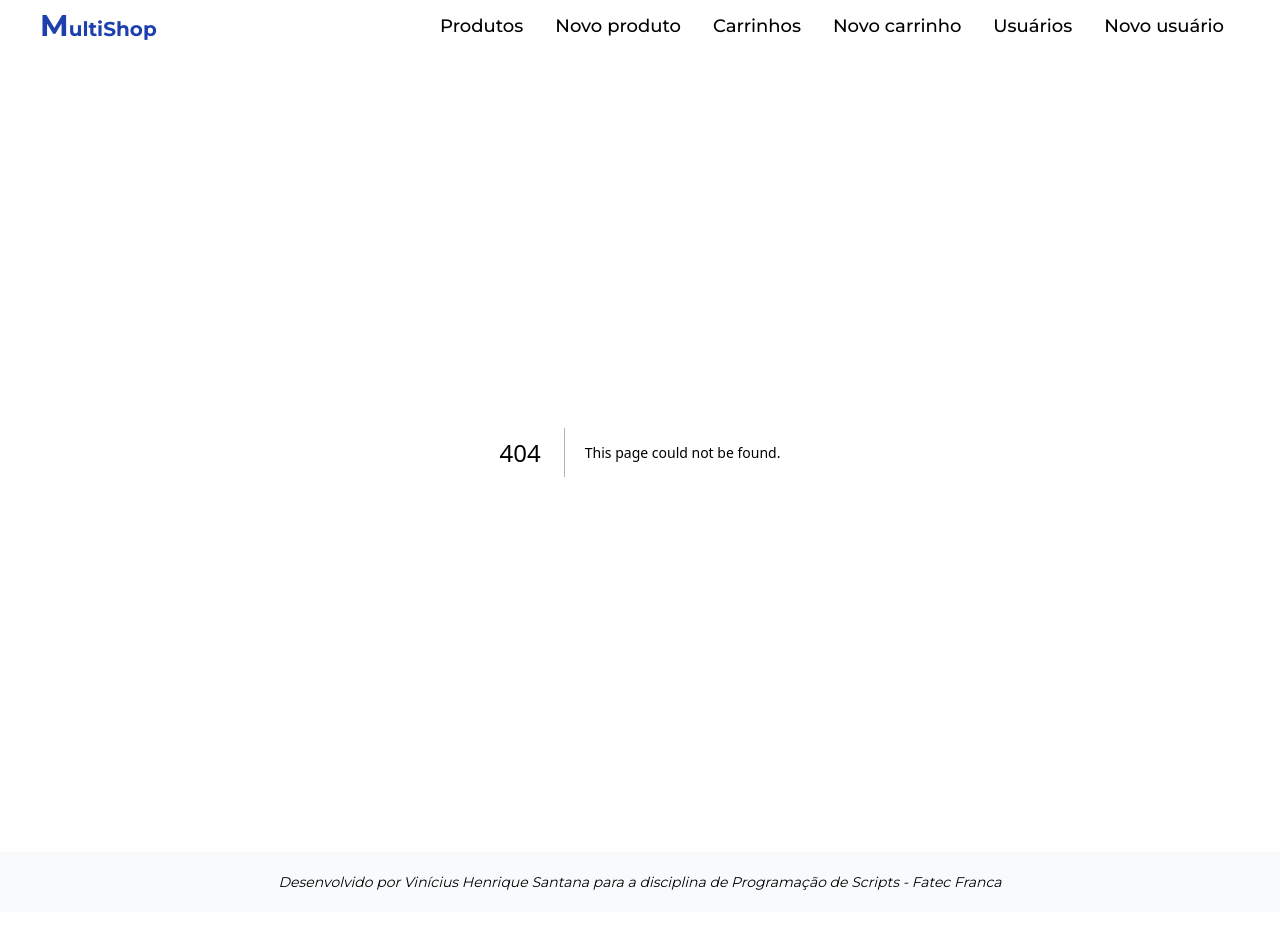
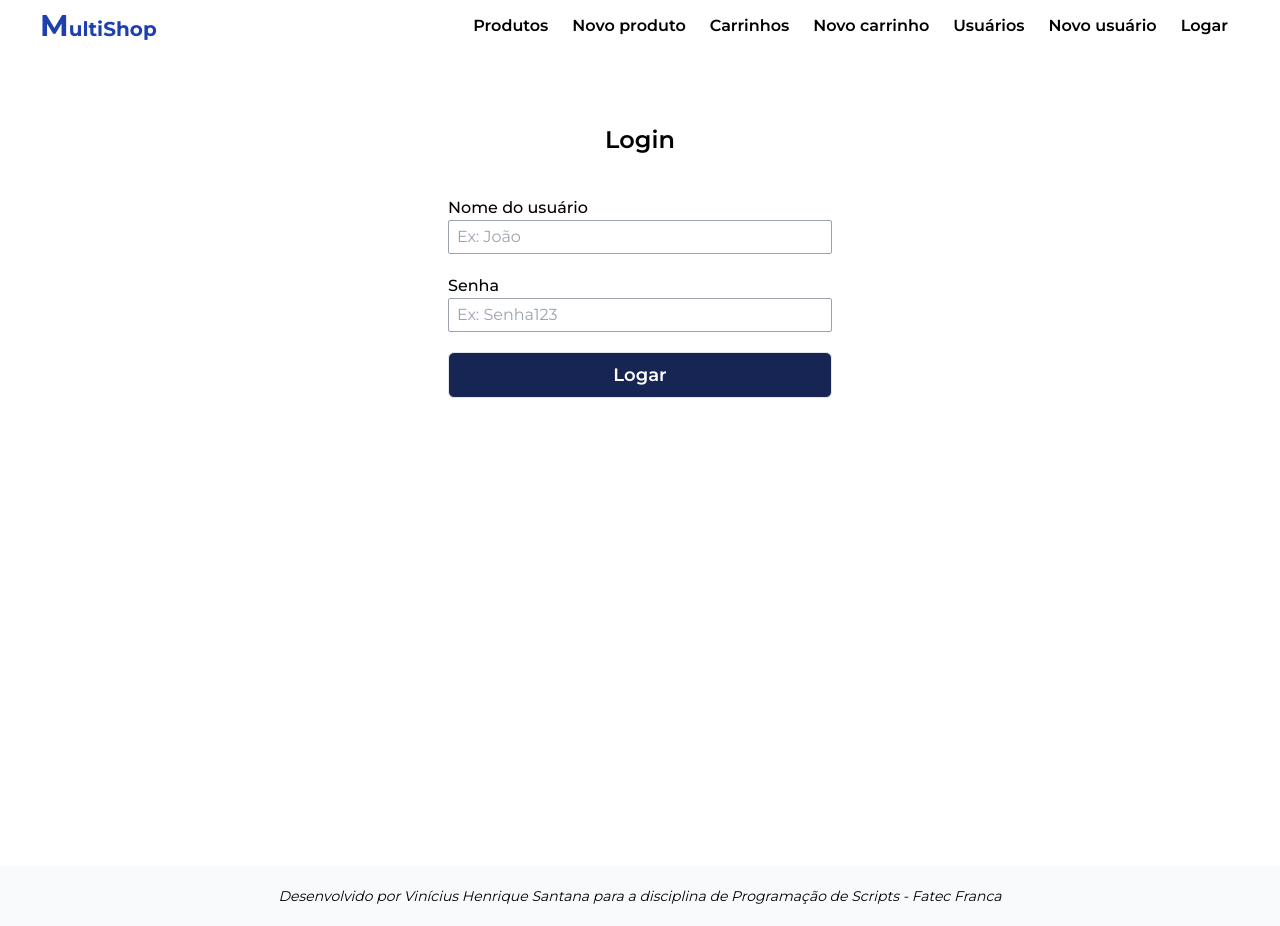
Before and after one commit to ViniciusSTN/gerenciador-ecomerce, a Next.js app: page /login in a window 1280 px wide. Before the commit this address had no page. Built offline with nearby package versions, Linux system fonts and the light colour scheme.

Commit message:
feat: add login

```diff
--- a/package.json
+++ b/package.json
@@ -15,6 +15,7 @@
     "react-dom": "^18",
     "react-toastify": "^10.0.5",
     "recoil": "^0.7.7",
+    "universal-cookie": "^7.2.2",
     "zod": "^3.23.8"
   },
   "devDependencies": {
--- /dev/null
+++ b/src/app/login/LoginSection.tsx
@@ -0,0 +1,103 @@
+'use client'
+
+import { createUserSession, userLogin } from '@/data/login'
+import { LoginDataType, LoginErrorsType } from '@/types/login'
+import React, { useState } from 'react'
+import { toast } from 'react-toastify'
+
+const initialData: LoginDataType = {
+  username: '',
+  password: '',
+}
+
+const initialErrors: LoginErrorsType = {
+  username: [],
+  password: [],
+}
+
+export const LoginSection = () => {
+  const [loginData, setLoginData] = useState<LoginDataType>(initialData)
+  const [loginErrors, setLoginErrors] = useState<LoginErrorsType>(initialErrors)
+
+  const handleInputChange = (event: React.ChangeEvent<HTMLInputElement>) => {
+    const { name, value } = event.target
+
+    setLoginErrors((prevState) => ({
+      ...prevState,
+      [name]: [],
+    }))
+
+    setLoginData((prevState) => ({
+      ...prevState,
+      [name]: value,
+    }))
+  }
+
+  const handleFormSubmit = async (event: React.FormEvent<HTMLFormElement>) => {
+    event.preventDefault()
+
+    const result = await userLogin(loginData)
+
+    if (result.success) {
+      createUserSession(result.data.token)
+      toast.success('Logado com sucesso')
+
+      setTimeout(() => {
+        window.location.href = '/'
+      }, 1500)
+    } else {
+      toast.warning('Usuário não encontrado')
+    }
+  }
+
+  return (
+    <section>
+      <h1 className="mb-10 text-center text-2xl font-semibold">Login</h1>
+
+      <form
+        action=""
+        className="mx-auto mb-24 flex max-w-96 flex-col gap-5"
+        onSubmit={handleFormSubmit}
+      >
+        <label className="flex flex-col">
+          <span className="font-medium">Nome do usuário</span>
+          <input
+            type="text"
+            placeholder="Ex: João"
+            className={`rounded-sm border px-2 py-1 ${loginErrors.username.length > 0 ? 'border-red' : 'border-gray-400'}`}
+            onChange={handleInputChange}
+            name="username"
+            value={loginData.username}
+          />
+          {loginErrors.username.length > 0 &&
+            loginErrors.username.map((error, index) => (
+              <small key={index}>{error}</small>
+            ))}
+        </label>
+
+        <label className="flex flex-col">
+          <span className="font-medium">Senha</span>
+          <input
+            type="password"
+            placeholder="Ex: Senha123"
+            className={`rounded-sm border px-2 py-1 ${loginErrors.password.length > 0 ? 'border-red' : 'border-gray-400'}`}
+            onChange={handleInputChange}
+            name="password"
+            value={loginData.password}
+          />
+          {loginErrors.password.length > 0 &&
+            loginErrors.password.map((error, index) => (
+              <small key={index}>{error}</small>
+            ))}
+        </label>
+
+        <button
+          className="rounded-md border bg-blue-950 px-4 py-2 text-lg font-semibold text-white active:border active:border-blue-950 active:outline active:outline-1"
+          type="submit"
+        >
+          Logar
+        </button>
+      </form>
+    </section>
+  )
+}
--- /dev/null
+++ b/src/app/login/page.tsx
@@ -0,0 +1,9 @@
+import { LoginSection } from './LoginSection'
+
+export default function Login() {
+  return (
+    <main className="mx-auto mt-16 min-h-screen-header max-w-1440px px-4 py-2 md:px-8 lg:px-10">
+      <LoginSection />
+    </main>
+  )
+}
--- a/src/components/Header.tsx
+++ b/src/components/Header.tsx
@@ -1,18 +1,28 @@
 'use client'
 
+import { useEffect, useState } from 'react'
+import { useCookies } from '@/hooks/cookies'
+import { deleteUserSession } from '@/data/login'
 import Link from 'next/link'
-import { useEffect, useState } from 'react'
+import { toast } from 'react-toastify'
 
 export const Header = () => {
   const [menuActive, setMenuActive] = useState<boolean>(false)
   const [mobile, setMobile] = useState<boolean>(false)
-  const [loading, setLoading] = useState<boolean>(true)
+  const [mobileLoading, setMobileLoading] = useState<boolean>(true)
+  const [token, setToken] = useState<string | null>(null)
+
+  const currentToken = useCookies('session')
+
+  useEffect(() => {
+    if (currentToken) setToken(currentToken)
+  }, [currentToken])
 
   useEffect(() => {
     const handleResize = () => {
       const width = window.innerWidth
       setMobile(width < 1024)
-      setLoading(false)
+      setMobileLoading(false)
     }
 
     handleResize()
@@ -20,6 +30,13 @@ export const Header = () => {
 
     return () => removeEventListener('resize', handleResize)
   }, [])
+
+  const handleLogOutClick = () => {
+    setMenuActive(false)
+    deleteUserSession()
+    setToken(null)
+    toast.success('Deslogado com sucesso')
+  }
 
   return (
     <header className="mx-auto max-w-1440px px-4 py-2 md:px-8 lg:px-10">
@@ -51,13 +68,13 @@ export const Header = () => {
           </button>
         </div>
 
-        {!loading && (
+        {!mobileLoading && (
           <nav
-            className={`fixed top-20 z-50 flex flex-col gap-4 text-xl font-medium text-white lg:static lg:flex-row lg:gap-0 lg:text-lg lg:text-black ${!menuActive && mobile && 'hidden'}`}
+            className={`fixed top-20 z-50 flex flex-col gap-4 text-xl font-semibold text-white lg:static lg:flex-row lg:gap-0 lg:text-base lg:text-black ${!menuActive && mobile && 'hidden'}`}
           >
             <Link
               href="/produtos"
-              className="px-4 hover:text-blue-500"
+              className="px-3 hover:text-blue-500"
               onClick={() => setMenuActive(false)}
             >
               Produtos
@@ -65,7 +82,7 @@ export const Header = () => {
 
             <Link
               href="/novo-produto"
-              className="px-4 hover:text-blue-500"
+              className="px-3 hover:text-blue-500"
               onClick={() => setMenuActive(false)}
             >
               Novo produto
@@ -73,7 +90,7 @@ export const Header = () => {
 
             <Link
               href="/carrinhos"
-              className="px-4 hover:text-blue-500"
+              className="px-3 hover:text-blue-500"
               onClick={() => setMenuActive(false)}
             >
               Carrinhos
@@ -81,7 +98,7 @@ export const Header = () => {
 
             <Link
               href="/novo-carrinho"
-              className="px-4 hover:text-blue-500"
+              className="px-3 hover:text-blue-500"
               onClick={() => setMenuActive(false)}
             >
               Novo carrinho
@@ -89,7 +106,7 @@ export const Header = () => {
 
             <Link
               href="/usuarios"
-              className="px-4 hover:text-blue-500"
+              className="px-3 hover:text-blue-500"
               onClick={() => setMenuActive(false)}
             >
               Usuários
@@ -97,11 +114,29 @@ export const Header = () => {
 
             <Link
               href="/novo-usuario"
-              className="px-4 hover:text-blue-500"
+              className="px-3 hover:text-blue-500"
               onClick={() => setMenuActive(false)}
             >
               Novo usuário
             </Link>
+
+            {token && token.length > 0 ? (
+              <button
+                type="button"
+                className="px-3 text-start hover:text-blue-500"
+                onClick={handleLogOutClick}
+              >
+                Deslogar
+              </button>
+            ) : (
+              <Link
+                href="/login"
+                className="px-3 hover:text-blue-500"
+                onClick={() => setMenuActive(false)}
+              >
+                Logar
+              </Link>
+            )}
           </nav>
         )}
       </div>
--- /dev/null
+++ b/src/data/login.ts
@@ -0,0 +1,33 @@
+import { UserLoginType } from '@/types/login'
+import axios from 'axios'
+import Cookies from 'universal-cookie'
+
+export const userLogin: UserLoginType = async (credentials) => {
+  const url = `${process.env.NEXT_PUBLIC_API_BASE}/auth/login/`
+
+  try {
+    const response = await axios.post(url, {
+      ...credentials,
+    })
+
+    return {
+      success: true,
+      data: response.data,
+    }
+  } catch (error: unknown) {
+    console.error(error)
+    return {
+      success: false,
+    }
+  }
+}
+
+export const createUserSession = (token: string) => {
+  const cookies = new Cookies()
+  cookies.set('session', token)
+}
+
+export const deleteUserSession = () => {
+  const cookies = new Cookies()
+  cookies.remove('session')
+}
--- /dev/null
+++ b/src/hooks/cookies.ts
@@ -0,0 +1,27 @@
+import { useState, useEffect } from 'react'
+
+export const useCookies = (cookieName: string) => {
+  const getCookieValue = (name: string): string | null => {
+    if (typeof document === 'undefined') {
+      return null
+    }
+
+    const value = `; ${document.cookie}`
+    const parts = value.split(`; ${name}=`)
+    if (parts.length === 2) {
+      const part = parts.pop()
+      return part ? part.split(';').shift() || null : null
+    }
+    return null
+  }
+
+  const [cookieValue, setCookieValue] = useState<string | null>(
+    getCookieValue(cookieName),
+  )
+
+  useEffect(() => {
+    setCookieValue(getCookieValue(cookieName))
+  }, [cookieName])
+
+  return cookieValue
+}
--- /dev/null
+++ b/src/types/login.ts
@@ -0,0 +1,21 @@
+import { ErrorResponse, SuccessResponse } from './apiResponse'
+
+export type LoginDataType = {
+  username: string
+  password: string
+}
+
+export type LoginErrorsType = {
+  username: string[]
+  password: string[]
+}
+
+export type SuccessResponseWithSessionToken = SuccessResponse & {
+  data: {
+    token: string
+  }
+}
+
+export type UserLoginType = (
+  credentials: LoginDataType,
+) => Promise<ErrorResponse | SuccessResponseWithSessionToken>
```
Also changed, not shown: 1 other file (tests, documents, lock files or other folders).
